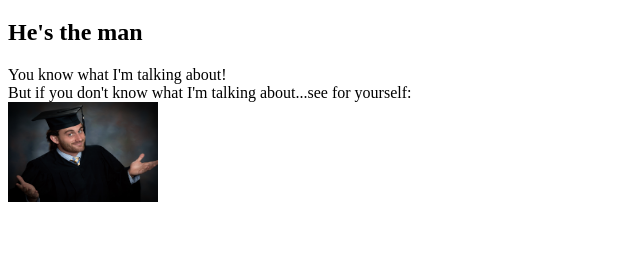
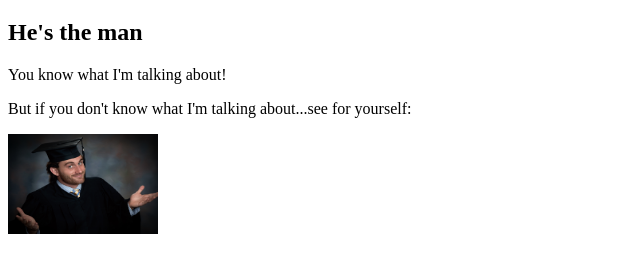
Before and after one commit to TannerGordon/personalWebsite, a plain HTML site: page index.html in a window 1280 px wide. Shown: the part 61-334 px from the top of the page, without its empty margins (0-640 px from the left). Drawn offline with Linux system fonts and the light colour scheme.

```diff
--- a/index.html
+++ b/index.html
@@ -6,10 +6,8 @@
   <body>
     <h1>Tanner Gordon</h1>
     <h2>He's the man</h2>
-    You know what I'm talking about!
-    <br>
-    But if you don't know what I'm talking about...see for yourself:
-    <br>
+    <p>You know what I'm talking about!</p>
+    <p>But if you don't know what I'm talking about...see for yourself:</p>
     <img src="/images/gradPic.jpg" alt="Look at this handsome guy!" height="100" width="150"/>
   </body>
 </html>
```
